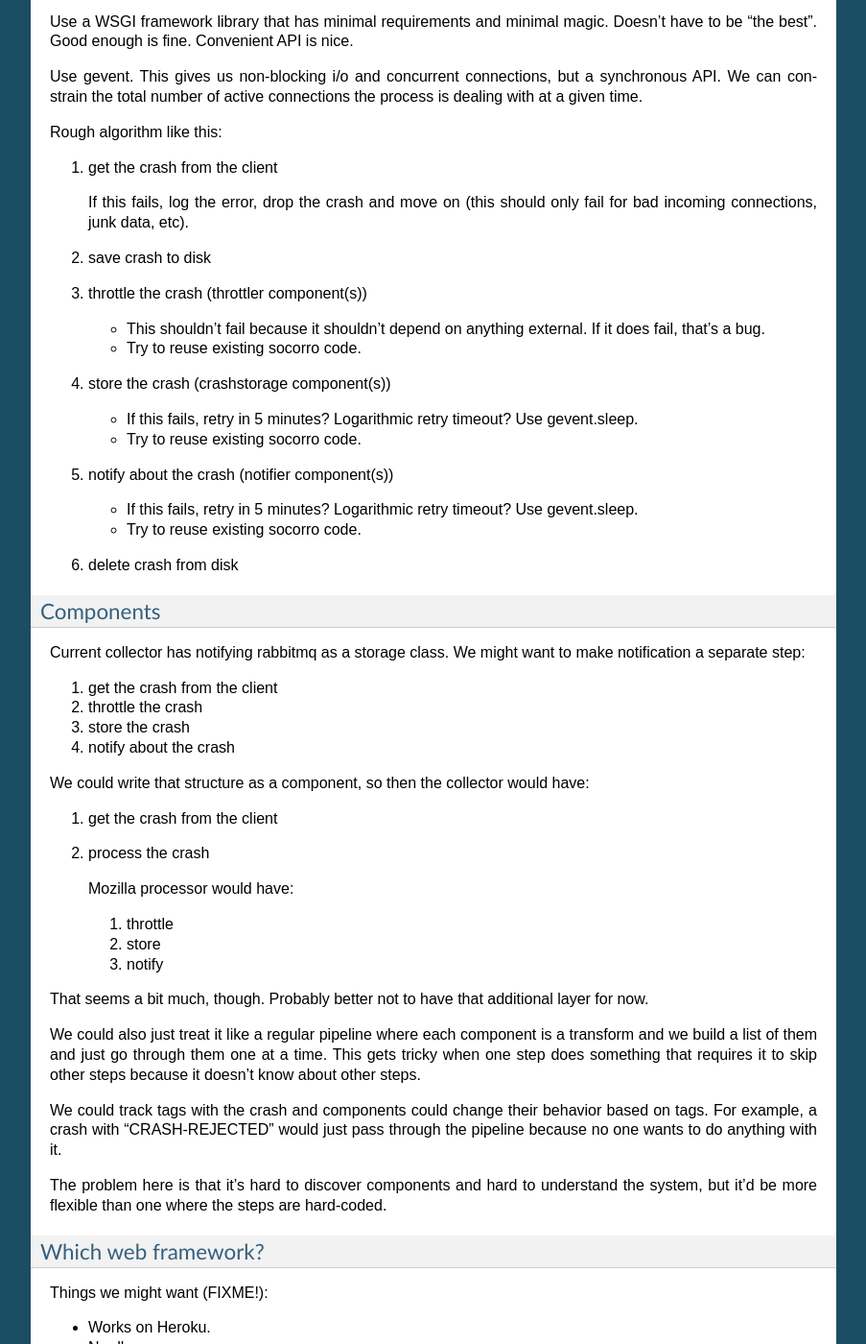
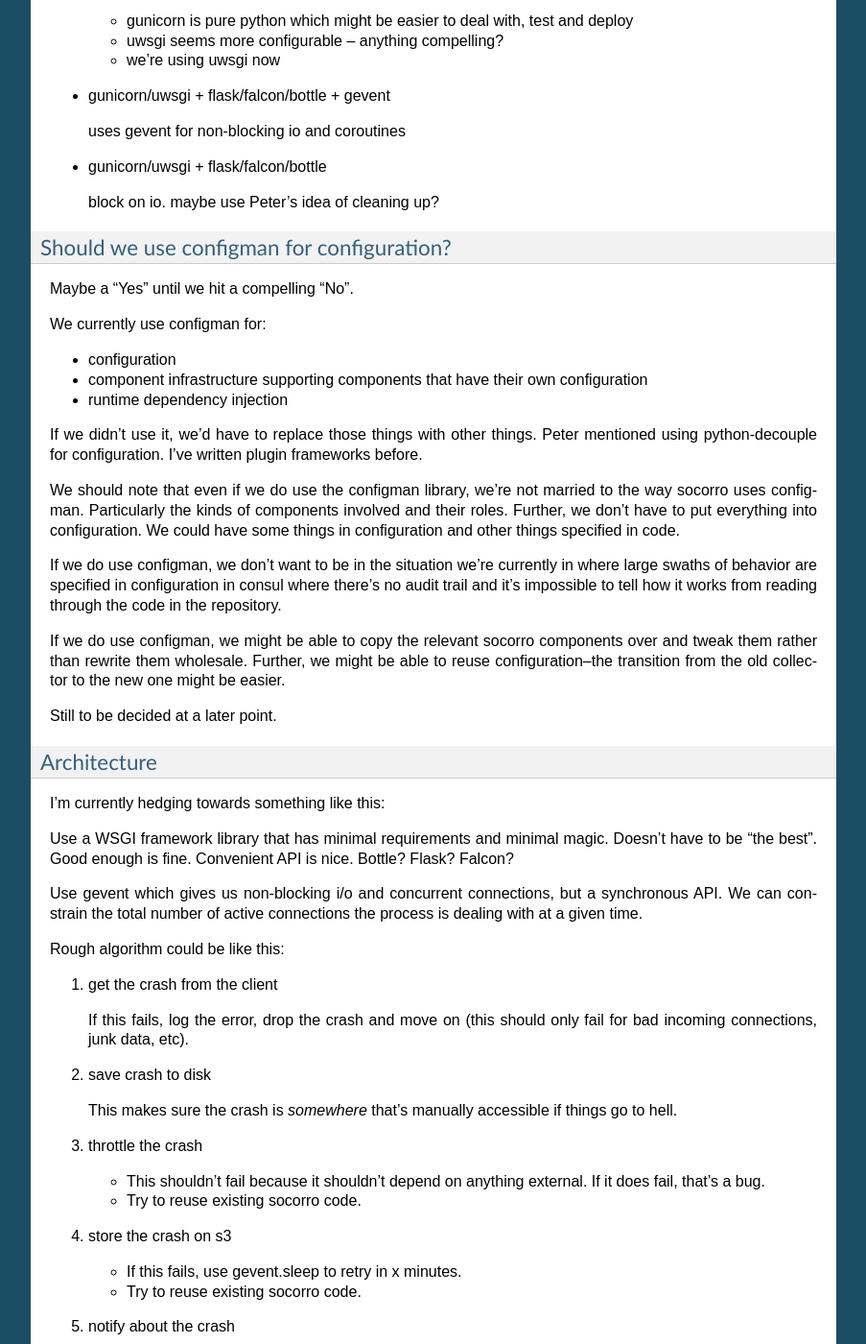
Before and after one commit to wincax88/socorro-collector, a Sphinx documentation site: the page built from docs/project_plan.rst, in a window 1280 px wide and 1400 px high, scrolled down 5497 px. Shown: the whole window at 96% size, without its empty margins (198-1101 px from the left). Built offline with Sphinx 7.4.7, drawn with Linux system fonts in a browser that asks for light colours; some of the changed text lies outside the part shown.

Commit message:
SAVEPOINT

```diff
--- a/docs/project_plan.rst
+++ b/docs/project_plan.rst
@@ -28,6 +29,40 @@
 July 2016: Push to production. Switch from current collector to new one.
 
 
+Mission
+=======
+
+We're rewriting the collector with the following goals:
+
+1. self-contained in its own repository and doesn't depend on socorro and
+   socorrolib repositories
+
+2. can be deployed on its own (as opposed to deployed with the rest of socorro)
+
+3. drop in replacement for the current collector which makes it easier to
+   transition to: it accepts HTTP POSTs like the current collector, it stores
+   crashes to s3 and it tosses items in the rabbitmq processor queue
+
+
+Assumptions
+===========
+
+Here are some assumptions about this project and the environment that we're
+accepting for now:
+
+1. The new collector will operate in a Heroku-like environment.
+
+2. We're going to use Python for the new collector.
+
+3. We have at least the same amount of operating budget for the collector as we
+   have now.
+
+4. There are a few other projects at Mozilla that perform similar roles. It's
+   likely these will converge in some way.
+
+   Given that, I'm building a collector that'll last 2 years.
+
+
 Requirements
 ============
 
@@ -37,16 +72,14 @@
 REQ 1.1: Have lots of 9s for uptime
 ~~~~~~~~~~~~~~~~~~~~~~~~~~~~~~~~~~~
 
-REQ 1.2: Not drop crashes on the floor
-~~~~~~~~~~~~~~~~~~~~~~~~~~~~~~~~~~~~~~
+REQ 1.2: Avoid dropping crashes on the floor
+~~~~~~~~~~~~~~~~~~~~~~~~~~~~~~~~~~~~~~~~~~~~
 
 Possible scenarios:
 
 * can't connect to s3 for a long time
 * deploying a new collector
-* switch s3 buckets which requires a configuration change and a deployment
-* collector process crashes, but server is still around
-* others?
+* switch s3 buckets which requires a configuration change and a deployment?
 
 REQ 1.3: Handle network and external resource problems gracefully
 ~~~~~~~~~~~~~~~~~~~~~~~~~~~~~~~~~~~~~~~~~~~~~~~~~~~~~~~~~~~~~~~~~
@@ -61,39 +94,32 @@
 * Collector should have the properties of 12-factor compliant applications:
   http://12factor.net/
 
-As a proxy for this, we're going to require that this runs on Heroku. If it runs
-on Heroku, then it's probably sufficiently 12-factor to not require complex
-infrastructure and unicorns.
-
-Bonus points if we can add a "Deploy to Heroku" button in the README that shows
-up on GitHub and have that work.
+If it runs on Heroku, then it's probably sufficiently 12-factor compliant.
 
 REQ 1.5: Run in production as a single process
 ~~~~~~~~~~~~~~~~~~~~~~~~~~~~~~~~~~~~~~~~~~~~~~
 
-Currently, the collector has a WSGI-based process that dumps crashes to the
-file system and generates uuids and then another process that runs outside of
-the HTTP-request/response cycle, picks crashes off disk, pushes them to s3
-and puts the uuid on the process queue.
+Currently, the collector has a WSGI-based process that dumps crashes to the file
+system and generates uuids. Then there's the crashmover process that picks
+crashes off disk (the disk is being used as a queue), pushes them to s3 and puts
+a uuid in the rabbitmq processor queue.
 
-We want all that to be done with a single process.
+We want all that to be done with a single process making it easier to run.
 
-REQ 1.6: Configuration changes are tracked in version control
-~~~~~~~~~~~~~~~~~~~~~~~~~~~~~~~~~~~~~~~~~~~~~~~~~~~~~~~~~~~~~
+REQ 1.6: Horizontally autoscaled
+~~~~~~~~~~~~~~~~~~~~~~~~~~~~~~~~
 
-Any behavior changes to the collector should be tracked in the repository
-alongside the code.
+We're using AWS currently and we want the autoscaler to work with the new
+collector.
 
-This lets us roll forward and backward.
+Things we might want to use for triggering scaling:
 
-This gives us an audit trail of what happened, when and why.
+1. size of queue of crashes to store in s3: this indicates the node is backing
+   up
 
-REQ 1.7: AWS autoscaled
-~~~~~~~~~~~~~~~~~~~~~~~
+2. disk/memory usage?
 
-We want AWS to be able to autoscale the collector to scale with load.
-
-REQ 1.8: Infrastructure for metrics
+REQ 1.7: Infrastructure for metrics
 ~~~~~~~~~~~~~~~~~~~~~~~~~~~~~~~~~~~
 
 We want to know what the collector(s) is doing so that we can determine
@@ -107,57 +133,77 @@
 and not just in small parts. Adding additional metrics should be
 straight-forward.
 
+REQ 1.8: Run for weeks on end
+~~~~~~~~~~~~~~~~~~~~~~~~~~~~~
+
+The plan is that we're not going to be deploying new collectors often. Given
+that, a collector process might run for weeks.
+
+REQ 1.9: Be self contained
+~~~~~~~~~~~~~~~~~~~~~~~~~~
+
+The current collector is part of the socorro repository and depends on
+socorrolib.
+
+The new collector will be self-contained and not depend on either socorro or
+socorrolib.
+
 
 2. Feature requirements
 -----------------------
 
-REQ 2.1: Work with different throttlers
-~~~~~~~~~~~~~~~~~~~~~~~~~~~~~~~~~~~~~~~
+REQ 2.1: Has a configrable throttler
+~~~~~~~~~~~~~~~~~~~~~~~~~~~~~~~~~~~~
 
 The current collector has a throttler (LegacyThrottler).
 
-We want the new collector to have the following:
+I think for now, we're going to do things the same way, but at some point in the
+future, we want a throttler that's easier to configure.
 
-1. a null throttler that is a no-op and is the default out of the box: it should
-   log a single line per crash it looked at
-2. a throttler that does what the current LegacyThrottler does
+REQ 2.2: Stores crashes on s3
+~~~~~~~~~~~~~~~~~~~~~~~~~~~~~
 
-REQ 2.2: Work with different storage classes
-~~~~~~~~~~~~~~~~~~~~~~~~~~~~~~~~~~~~~~~~~~~~
+We need to store crashes on s3.
 
-The current collector has several storage classes.
+This is a critical step in order to not drop crashes on the floor.
 
-We want the new collector to have the following:
+For development purposes, it might help to have another storage class that works
+with local dev environments better, but maybe fake-s3 is fine for this.
 
-1. a null storage class that is a no-op and is the default out of the box: it
-   should log a single line per crash stored
-2. a file storage class that stores crashes in a specified directory in some
-   sensible tree structure
-3. an s3 storage class that stores crashes on s3
+REQ 2.3: Use hierarchical pseudo filenames in s3
+~~~~~~~~~~~~~~~~~~~~~~~~~~~~~~~~~~~~~~~~~~~~~~~~
 
+Rob said the current collector creates files like::
+
+    {bucket}/v1/processed_crash/0bba929f-8721-460c-dead-a43c20071027
+
+
+But that's not helpful and it takes a long time to list the bucket. A better way
+would be::
+
+    {bucket}/v1/processed_crash/20071027/0bba929f-8721-460c-dead-a43c
+
+
+Then we can use prefixes.
+
+When we do this, then we should switch from v1 to v2.
+
+REQ 2.4: Queue crashes for processing via rabbitmq
+~~~~~~~~~~~~~~~~~~~~~~~~~~~~~~~~~~~~~~~~~~~~~~~~~~
+
+The current collector queues crashes for processing as part of the storage class
+lineup.
+
+We don't want to queue a crash for processing until it's been stored on s3.
 
 .. Note::
 
-   Peter pointed out that we could use a fake-s3 for development. If that works
-   out, we could nix a file storage class for now.
+   The current collector in prod also selects some crashes and queues them in
+   the stage processing queue for processing on stage. We should do this or
+   something equivalent.
 
-REQ 2.3: Work with different queueing systems
-~~~~~~~~~~~~~~~~~~~~~~~~~~~~~~~~~~~~~~~~~~~~~
-
-The current collector has several queuing classes.
-
-We want the new collector to have the following:
-
-1. a null queueing class that is a no-op and is the default out of the box: it
-   should log a single line per crash queued for processing
-2. a RabbitMQ class
-
-.. todo:: Might rename this to "notify classes" and make it its own step in the
-          pipeline.
-
-
-REQ 2.4: Support non-breakpad crash reports
-~~~~~~~~~~~~~~~~~~~~~~~~~~~~~~~~~~~~~~~~~~~
+REQ 2.5: Handle breakpad crash reports
+~~~~~~~~~~~~~~~~~~~~~~~~~~~~~~~~~~~~~~
 
 The current collector handles Breakpad reports as well as Raven reports.
 
@@ -166,15 +212,6 @@
 The current collector has a generic crash collector in addition to the breakpad
 one. The generic collector removes ``\00`` characters from incoming crash
 reports.
-
-REQ 2.5: Prod should send stage some reports
-~~~~~~~~~~~~~~~~~~~~~~~~~~~~~~~~~~~~~~~~~~~~
-
-Currently, the prod collector in the storage step tosses uuids into the stage
-processing queue. In this way, we siphon off crashes from prod to our stage
-environment.
-
-We should do this with the new collector, too.
 
 REQ 2.6: Track metrics
 ~~~~~~~~~~~~~~~~~~~~~~
@@ -193,25 +230,17 @@
 ~~~~~~~~~~~~~~~~~~~~~~~~~~~~~~~~~~~~~~
 
 
-3. Developer requirements
--------------------------
+3. Other requirements
+---------------------
 
-These are not must-haves, but they're nice-to-haves that affect new development
-and ongoing maintenance.
+These are nice-to-haves and things to think about:
 
-REQ 3.1: Easy to set up a dev environment
-~~~~~~~~~~~~~~~~~~~~~~~~~~~~~~~~~~~~~~~~~
+1. Easy to set up a dev environment. A good litmus test for this would be "can
+   we explain the quick start in the README?"
 
-It should be easy to go from cloning the git repository to having a running
-collector in a dev environment.
+2. The configuration defaults should be sane and make setting it up on Heroku
+   and/or a dev environment easy.
 
-A good litmus test here would be "can we explain the quick start in the README?"
-
-REQ 3.2: Easy to configure with sane defaults
-~~~~~~~~~~~~~~~~~~~~~~~~~~~~~~~~~~~~~~~~~~~~~
-
-We want sane defaults that make setting it up on Heroku trivial. This should
-also make it easy to set up in a dev environment.
 
 
 Implementation decisions
@@ -223,132 +252,11 @@
    bunch of junk.
 
 
+Language
+--------
 
-Which architecture?
--------------------
-
-coroutine/eventloop
-~~~~~~~~~~~~~~~~~~~
-
-Something like gevent gives us asynchronous non-blocking I/O for incoming HTTP
-connections as well as outgoing s3 connections. It also gives us an eventloop
-for defering work until later and pausing.
-
-
-peter's plan
-~~~~~~~~~~~~
-
-FIXME: needs better header
-
-Have the web framework handle the incoming HTTP request and then try to push it
-to S3. If there are problems, store the crash in /tmp/to_store and handle the next
-HTTP request.
-
-If all goes well, store in s3. Then check /tmp/to_store and see if there's
-anything else that needs storing.
-
-Use a similar method for issues when notifying rabbitmq.
-
-One problem here is that storing to s3 is triggered by incoming HTTP
-connections. We'd probably want an endpoint that doesn't take a crash, but
-instead triggers storage.
-
-
-modified peter's plan
-~~~~~~~~~~~~~~~~~~~~~
-
-Web framework handles all incoming HTTP requests to ``/submit`` and stores
-crashes on disk.
-
-Requests to ``/store-it-now-dammit`` will go through crashes on disk and store
-them on s3 if possible.
-
-Have a cron job somewhere that tickles that endpoint periodically.
-
-This is probably easy to implement, but I think it's probably got a lot of edge
-case problems.
-
-
-Other plans
-~~~~~~~~~~~
-
-Synchronous IO and use multithreading to run the existing submitter app?
-
-
-will's current plan
-~~~~~~~~~~~~~~~~~~~
-
-Use a WSGI framework library that has minimal requirements and minimal magic.
-Doesn't have to be "the best". Good enough is fine. Convenient API is nice.
-
-Use gevent. This gives us non-blocking i/o and concurrent connections, but a
-synchronous API. We can constrain the total number of active connections the
-process is dealing with at a given time.
-
-Rough algorithm like this:
-
-1. get the crash from the client
-
-   If this fails, log the error, drop the crash and move on (this should only
-   fail for bad incoming connections, junk data, etc).
-
-2. save crash to disk
-
-3. throttle the crash (throttler component(s))
-
-   * This shouldn't fail because it shouldn't depend on anything external. If it
-     does fail, that's a bug.
-   * Try to reuse existing socorro code.
-
-4. store the crash (crashstorage component(s))
-
-   * If this fails, retry in 5 minutes? Logarithmic retry timeout? Use gevent.sleep.
-   * Try to reuse existing socorro code.
-
-5. notify about the crash (notifier component(s))
-
-   * If this fails, retry in 5 minutes? Logarithmic retry timeout? Use gevent.sleep.
-   * Try to reuse existing socorro code.
-
-6. delete crash from disk
-
-
-Components
-----------
-
-Current collector has notifying rabbitmq as a storage class. We might want to
-make notification a separate step:
-
-1. get the crash from the client
-2. throttle the crash
-3. store the crash
-4. notify about the crash
-
-We could write that structure as a component, so then the collector would have:
-
-1. get the crash from the client
-2. process the crash
-
-   Mozilla processor would have:
-
-   1. throttle
-   2. store
-   3. notify
-
-That seems a bit much, though. Probably better not to have that additional
-layer for now.
-
-We could also just treat it like a regular pipeline where each component is a
-transform and we build a list of them and just go through them one at a time.
-This gets tricky when one step does something that requires it to skip other
-steps because it doesn't know about other steps.
-
-We could track tags with the crash and components could change their behavior
-based on tags. For example, a crash with "CRASH-REJECTED" would just pass
-through the pipeline because no one wants to do anything with it.
-
-The problem here is that it's hard to discover components and hard to understand
-the system, but it'd be more flexible than one where the steps are hard-coded.
+We'll use Python. The rest of Socorro is in Python, we have a lot of Python
+expertise, etc.
 
 
 Which web framework?
@@ -390,10 +298,14 @@
 Should we use configman for configuration?
 ------------------------------------------
 
-I think this is "Yes" until we hit a compelling "No". We'd use configman for:
+Maybe a "Yes" until we hit a compelling "No".
+
+We currently use configman for:
 
 * configuration
-* plugin infrastructure supporting plugins that have their own configuration
+* component infrastructure supporting components that have their own
+  configuration
+* runtime dependency injection
 
 If we didn't use it, we'd have to replace those things with other things. Peter
 mentioned using python-decouple for configuration. I've written plugin
@@ -401,70 +313,66 @@
 
 We should note that even if we do use the configman library, we're not married
 to the way socorro uses configman. Particularly the kinds of components involved
-and their roles.
+and their roles. Further, we don't have to put everything into configuration. We
+could have some things in configuration and other things specified in code.
 
-If we use configman, we might be able to copy the relevant socorro components
-over and adjust them rather than rewrite them wholesale.
+If we do use configman, we don't want to be in the situation we're currently in
+where large swaths of behavior are specified in configuration in consul where
+there's no audit trail and it's impossible to tell how it works from reading
+through the code in the repository.
 
-.. todo:: Read through configman more.
+If we do use configman, we might be able to copy the relevant socorro components
+over and tweak them rather than rewrite them wholesale. Further, we might be
+able to reuse configuration--the transition from the old collector to the new
+one might be easier.
+
+Still to be decided at a later point.
 
 
-Should we use socorro or socorrolib?
-------------------------------------
+Architecture
+------------
 
-No. The collector should be self-contained and completely unaffected by changes
-to socorro and socorrolib repositories. This is particularly important for the
-collector because of its uptime requirements.
+I'm currently hedging towards something like this:
 
-The sucky part of this is that we'll end up with some code redundancy. But, so
-it goes.
+Use a WSGI framework library that has minimal requirements and minimal magic.
+Doesn't have to be "the best". Good enough is fine. Convenient API is nice.
+Bottle? Flask? Falcon?
 
+Use gevent which gives us non-blocking i/o and concurrent connections, but a
+synchronous API. We can constrain the total number of active connections the
+process is dealing with at a given time.
 
-Research links
-==============
+Rough algorithm could be like this:
 
-* cherrypy:
+1. get the crash from the client
 
-  * http://cherrypy.org/
+   If this fails, log the error, drop the crash and move on (this should only
+   fail for bad incoming connections, junk data, etc).
 
-* flask framework:
+2. save crash to disk
 
-  * http://flask.pocoo.org/
+   This makes sure the crash is *somewhere* that's manually accessible if things
+   go to hell.
 
-* bottle framework:
+3. throttle the crash
 
-  * http://bottlepy.org/docs/dev/index.html
-  * http://bottlepy.org/docs/dev/async.html
+   * This shouldn't fail because it shouldn't depend on anything external. If it
+     does fail, that's a bug.
+   * Try to reuse existing socorro code.
 
-* falcon framework:
+4. store the crash on s3
 
-  * http://falconframework.org/
+   * If this fails, use gevent.sleep to retry in x minutes.
+   * Try to reuse existing socorro code.
 
-* gevent:
+5. notify about the crash
 
-  * http://www.gevent.org/
-  * https://sdiehl.github.io/gevent-tutorial/
+   * If this fails, use gevent.sleep to retry in x minutes.
+   * Try to reuse existing socorro code.
 
-* gunicorn:
+6. delete crash from disk
 
-  * http://gunicorn.org/
-
-* heroku button:
-
-  * https://blog.heroku.com/archives/2014/8/7/heroku-button
-
-* python fake s3:
-
-  * https://github.com/jserver/mock-s3
-
-* python mock s3 for tests:
-
-  * https://pypi.python.org/pypi/moto/0.4.6
-
-* planes article that talks about issues with mono-repos vs. separated repos
-  amongst other things
-
-  * http://www.paperplanes.de/2013/10/18/the-smallest-distributed-system.html
+This hasn't been benchmarked, load tested, etc.
 
 
 Oddball notes
@@ -593,8 +501,13 @@
 A crash is a multi-part HTML form post.
 
 * form POSTs are gzipped
+* each crash comes with one or more associated dumps
 
 .. todo:: Flesh this out.
+
+.. todo:: peter says there's the feature for two http posts each holding a
+          crash, but they're connected--do they get connected with the collector
+          or elsewhere?
 
 
 Storage classes
@@ -629,11 +542,7 @@
 
 Outstanding questions:
 
-.. todo:: Talk to Rob about collector features
-
-.. todo:: peter says there's the feature for two http posts each holding a
-          crash, but they're connected--do they get connected with the collector
-          or elsewhere?
+.. todo:: Are there other collector features we're missing here?
 
 .. todo:: make sure that if s3 has a major outage or api change or we have to
           switch s3 accounts or buckets or something crazy that requires us to
@@ -655,23 +564,6 @@
 
 .. todo:: Talk to Tarek about load testing.
 
-
-s3 psuedo file names
---------------------
-
-Rob said the current collector creates files like::
-
-    {bucket}/v1/processed_crash/0bba929f-8721-460c-dead-a43c20071027
-
-
-But that's not helpful and it takes a long time to list the bucket. A better way would be:
-
-    {bucket}/v1/processed_crash/20071027/0bba929f-8721-460c-dead-a43c
-
-
-Then we can use prefixes.
-
-When/if we do this, then we should switch from v1 to v2.
 
 gevent and other architecture thoughts
 --------------------------------------
@@ -701,8 +593,48 @@
           https://github.com/willkg/socorro-collector/pull/1/files#r59208838
 
 
-requestb.in
------------
+Research links
+==============
 
-could we build this such that people could throw together their own requestb.in
-type sites? is that helpful? does that cause us to abstract too much?
+* cherrypy:
+
+  * http://cherrypy.org/
+
+* flask framework:
+
+  * http://flask.pocoo.org/
+
+* bottle framework:
+
+  * http://bottlepy.org/docs/dev/index.html
+  * http://bottlepy.org/docs/dev/async.html
+
+* falcon framework:
+
+  * http://falconframework.org/
+
+* gevent:
+
+  * http://www.gevent.org/
+  * https://sdiehl.github.io/gevent-tutorial/
+
+* gunicorn:
+
+  * http://gunicorn.org/
+
+* heroku button:
+
+  * https://blog.heroku.com/archives/2014/8/7/heroku-button
+
+* python fake s3:
+
+  * https://github.com/jserver/mock-s3
+
+* python mock s3 for tests:
+
+  * https://pypi.python.org/pypi/moto/0.4.6
+
+* planes article that talks about issues with mono-repos vs. separated repos
+  amongst other things
+
+  * http://www.paperplanes.de/2013/10/18/the-smallest-distributed-system.html
```
Also changed, not shown: other parts of docs/project_plan.rst (+1 -0 lines).
